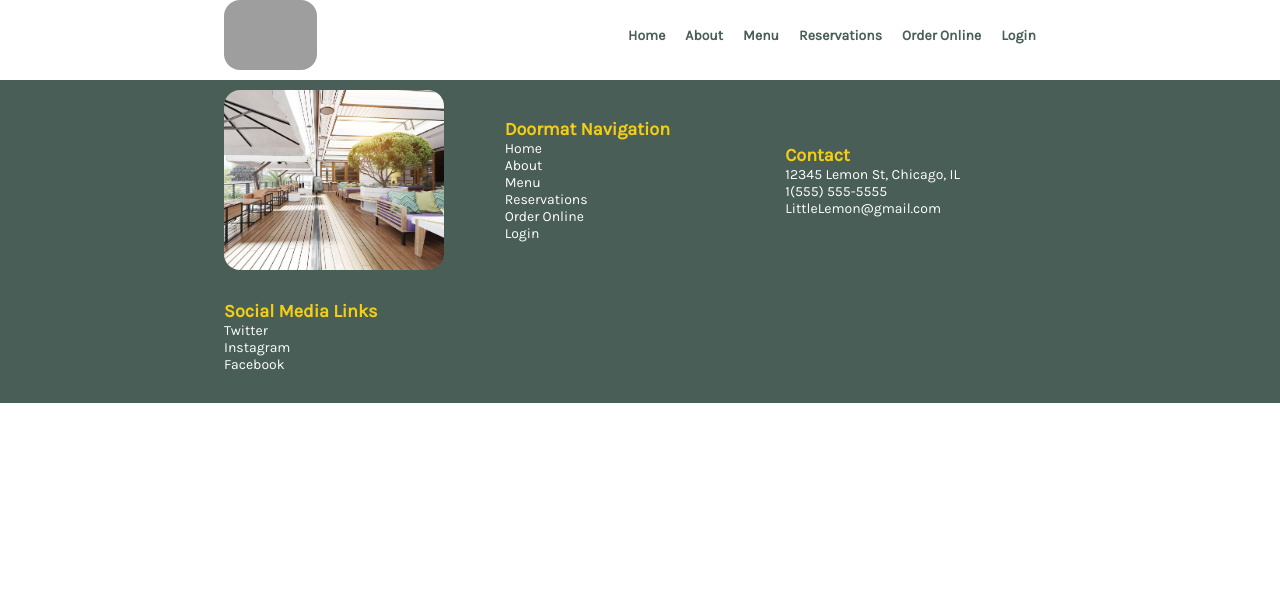
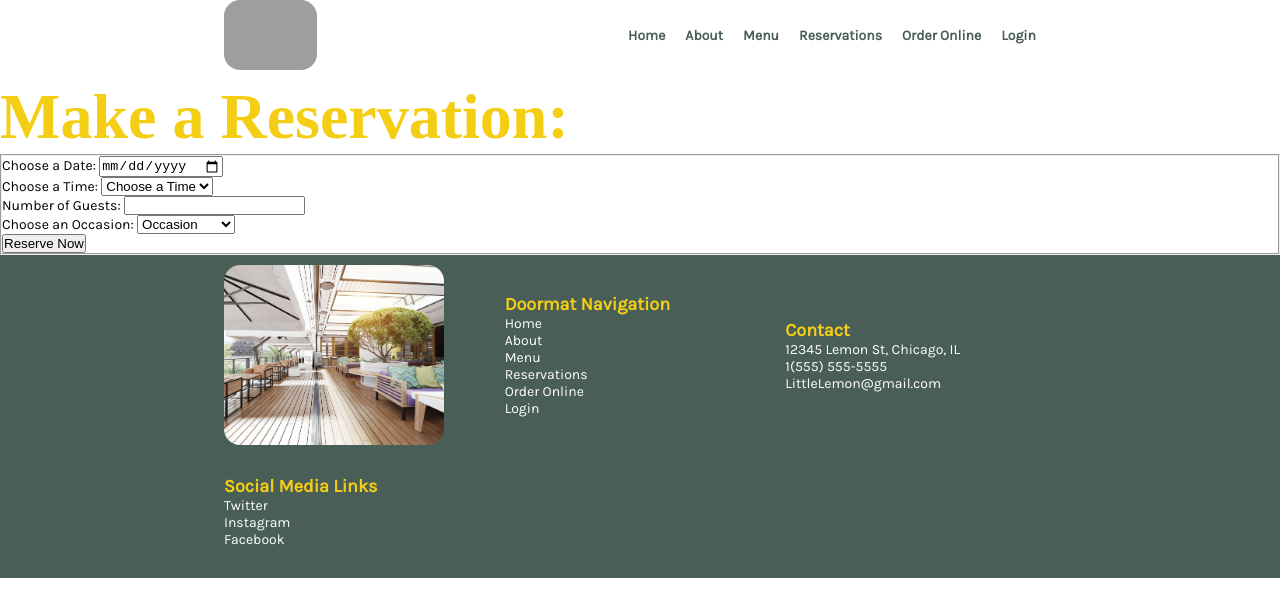
Before and after one commit to robertbarrera/frontend-capstone, a React (Create React App) app in the folder meta-capstone/: page /bookings in a window 1280 px wide. Shown: the top 616 px of the page. Built offline with nearby package versions, Linux system fonts and the light colour scheme; grey boxes are pictures that could not be loaded.

Commit message:
completed reservation form and logic with no compilation errors, but still have to adjust styling

```diff
--- a/meta-capstone/package.json
+++ b/meta-capstone/package.json
@@ -6,11 +6,13 @@
     "@testing-library/jest-dom": "^5.17.0",
     "@testing-library/react": "^13.4.0",
     "@testing-library/user-event": "^13.5.0",
+    "formik": "^2.4.6",
     "react": "^18.3.1",
     "react-dom": "^18.3.1",
     "react-router-dom": "^6.26.1",
     "react-scripts": "5.0.1",
-    "web-vitals": "^2.1.4"
+    "web-vitals": "^2.1.4",
+    "yup": "^1.4.0"
   },
   "scripts": {
     "start": "react-scripts start",
--- /dev/null
+++ b/meta-capstone/src/components/BookConfirm.js
@@ -0,0 +1,16 @@
+import React from 'react';
+import { Link } from 'react-router-dom';
+
+const BookConfirm = () => {
+    return (
+        <section className='confirm'>
+            <article className='bg' >
+                <h1>Success!</h1>
+                <h2>Your booking has been <span>confrimed.</span></h2>
+                <h3>Return <Link to="/" className="confrimLink">Home</Link></h3>
+            </article>
+        </section>
+    );
+}
+
+export default BookConfirm;
--- /dev/null
+++ b/meta-capstone/src/components/BookForm.js
@@ -0,0 +1,88 @@
+import React, { useState } from 'react';
+
+const BookForm = (props) => {
+    const [date, setDate] = useState('');
+    const [times, setTimes] = useState('');
+    const [guests, setGuests] = useState('');
+    const [occasion, setOccasion] = useState('');
+
+    const handleSubmit = (e) => {
+        e.preventDefault();
+        props.submitForm(e);
+    };
+
+    const handleChange = (e) => {
+        setDate(e.target.value);
+        props.dispatch(e.target.value);
+    };
+
+    return (
+        <section className='bookForm'>
+            <h1>Make a Reservation:</h1>
+            <form onSubmit={handleSubmit}>
+                <fieldset>
+                    <article className='formElement'>
+                        <label htmlFor="date">Choose a Date: </label>
+                        <input
+                            id='date'
+                            name='date'
+                            value={date}
+                            required
+                            onChange={handleChange}  // Passing event object correctly
+                            type='date'
+                        />
+                    </article>
+
+                    <article className='formElement'>
+                        <label htmlFor="time">Choose a Time: </label>
+                        <select
+                            id="time"
+                            name="time"
+                            value={times}
+                            onChange={(e) => setTimes(e.target.value)}
+                        >
+                            <option value="">Choose a Time</option>
+                            {props.availableTimes.availableTimes.map((availableTime) => (
+                                <option key={availableTime}>{availableTime}</option>
+                            ))}
+                        </select>
+                    </article>
+
+                    <article className='formElement'>
+                        <label htmlFor="guests">Number of Guests: </label>
+                        <input
+                            id='guests'
+                            name='guests'
+                            min="1"
+                            value={guests}
+                            required
+                            onChange={(e) => setGuests(e.target.value)}
+                        />
+                    </article>
+
+                    <article className='formElement'>
+                        <label htmlFor="occasion">Choose an Occasion: </label>
+                        <select
+                            id='occasion'
+                            name='occasion'
+                            value={occasion}
+                            required
+                            onChange={(e) => setOccasion(e.target.value)}
+                        >
+                            <option value="">Occasion</option>
+                            <option value="birthday">Birthday</option>
+                            <option value="anniversary">Anniversary</option>
+                            <option value="engagement">Engagement</option>
+                        </select>
+                    </article>
+
+                    <article>
+                        <input type='submit' className='formButton' value='Reserve Now' />
+                    </article>
+                </fieldset>
+            </form>
+        </section>
+    );
+};
+
+export default BookForm;
--- a/meta-capstone/src/components/Bookings.js
+++ b/meta-capstone/src/components/Bookings.js
@@ -1,6 +1,11 @@
-const Bookings = () => {
-    return (
-        <></>
-    );
-}
+import React from 'react';
+import BookForm from './BookForm';
+
+const Bookings = (props) => {
+
+return (
+    <BookForm availableTimes={props.availableTimes} dispatch={props.dispatch} submitForm={props.submitForm} />
+  );
+};
+
 export default Bookings;
--- a/meta-capstone/src/components/Main.js
+++ b/meta-capstone/src/components/Main.js
@@ -1,20 +1,53 @@
+import React, {useReducer} from 'react'
 import Specials from "./Specials";
 import About from "./About"
 import Homepage from './Homepage';
 import Bookings from './Bookings';
+import OrderOnline from "./OrderOnline";
 import Login from './Login';
-import {Route, Routes} from "react-router-dom";
+import BookConfirm from './BookConfirm';
+import {Route, Routes, useNavigate} from "react-router-dom";
 
 const Main = () => {
+
+    const fetchAPI = function(date) {
+        let result = [];
+        for (let i = 12; i <= 19; i++) {
+            // Push both times for each hour
+            result.push(i + ':00');
+            result.push(i + ':30');
+        }
+        return result;
+    };
+
+    const submitAPI = function(formData) {
+        return true;
+    }
+
+    const initialState = {availableTimes: fetchAPI(new Date())}
+    const [state, dispatch] = useReducer(updateTimes, initialState);
+
+    function updateTimes(state, date) {
+        return {availableTimes: fetchAPI(new Date())}
+    }
+
+    const navigate = useNavigate();
+    function submitForm (formData) {
+        if (submitAPI(formData)){
+            navigate("/BookConfirm");
+        }
+    }
+
     return (
         <main>
             <Routes>
                 <Route path="/" element={<Homepage />} />
-                <Route path="/about" element={<About />}></Route>
-                <Route path="/menu" element={<Specials />}></Route>
-                <Route path="/booking" element={<Bookings />}></Route>
-                <Route path="/order" element={<orderOnline />}></Route>
-                <Route path="/login" element={<Login />}></Route>
+                <Route path="/about" element={<About />}></Route>
+                <Route path="/menu" element={<Specials />}></Route>
+                <Route path="/bookings" element={<Bookings availableTimes={state} dispatch={dispatch} submitForm={submitForm} />}></Route>
+                <Route path="/order" element={<OrderOnline />}></Route>
+                <Route path="/login" element={<Login />}></Route>
+                <Route path="/BookConfirm" element={<BookConfirm />} />
             </Routes>
         </main>
     );
--- a/meta-capstone/src/components/Nav.js
+++ b/meta-capstone/src/components/Nav.js
@@ -5,11 +5,11 @@ const Nav = () => {
         <nav>
             <ul className="navLinks">
                 <li><Link to="/" className="link">Home</Link></li>
-                <li><Link to="/About" className="link">About</Link></li>
-                <li><Link to="/Specials" className="link">Menu</Link></li>
-                <li><Link to="/Bookings" className="link">Reservations</Link></li>
-                <li><Link to="/OrderOnline" className="link">Order Online</Link></li>
-                <li><Link to="/Login" className="link">Login</Link></li>
+                <li><Link to="/about" className="link">About</Link></li>
+                <li><Link to="/menu" className="link">Menu</Link></li>
+                <li><Link to="/bookings" className="link">Reservations</Link></li>
+                <li><Link to="/order" className="link">Order Online</Link></li>
+                <li><Link to="/login" className="link">Login</Link></li>
             </ul>
         </nav>
     );
```
Also changed, not shown: 1 other file (tests, documents, lock files or other folders).
